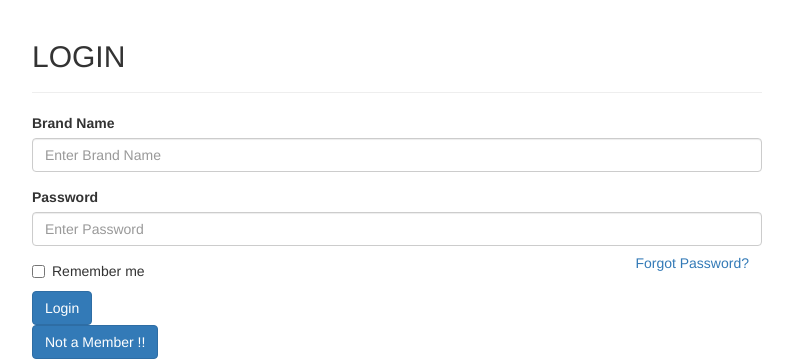
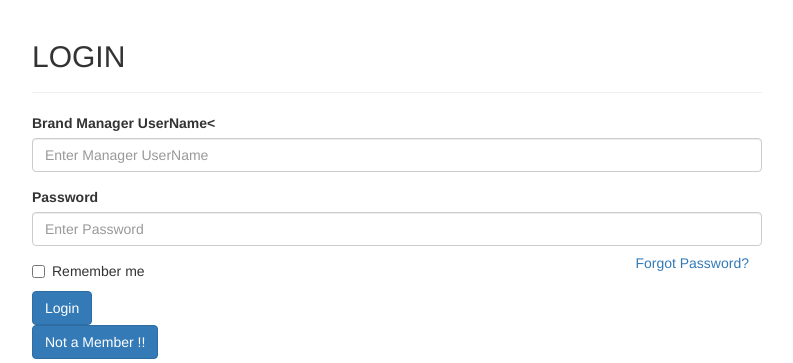
Before and after one commit to tanmay099/facebook-campaign-creater, a Node server app: page / in a window 1280 px wide. Shown: the top 363 px of the page, without its empty margins (243-1036 px from the left). Run offline with Node 20, Linux system fonts and the light colour scheme; some libraries are stand-ins or nearby versions.

Commit message:
revised edition

```diff
--- a/views/login.ejs
+++ b/views/login.ejs
@@ -5,8 +5,8 @@
 <div class="page-header text-left"><h2>LOGIN</h2></div>
 <form data-toggle="validator" role="form" method="POST" action="/login">
 <div class="form-group">
-<label for = "name" class = "control-label">Brand Name</label>
-<input type = "text" class = "form-control" name="username" id = "uname" placeholder = "Enter Brand Name" required>
+<label for = "name" class = "control-label">Brand Manager UserName<</label>
+<input type = "text" class = "form-control" name="username" id = "uname" placeholder = "Enter Manager UserName" required>
       </div>
         <div class = "form-group">
       <label for = "Pwd" class = "control-label">Password</label>
```
